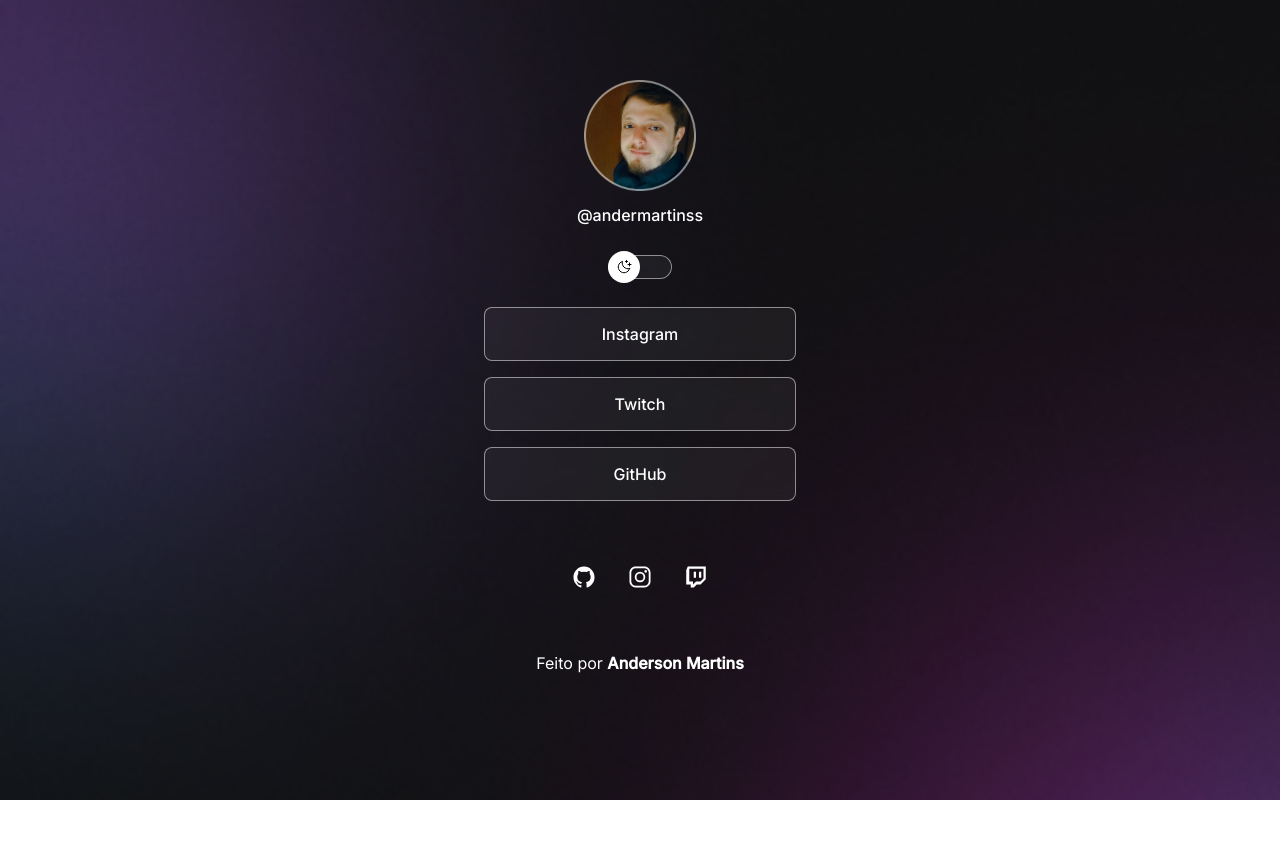
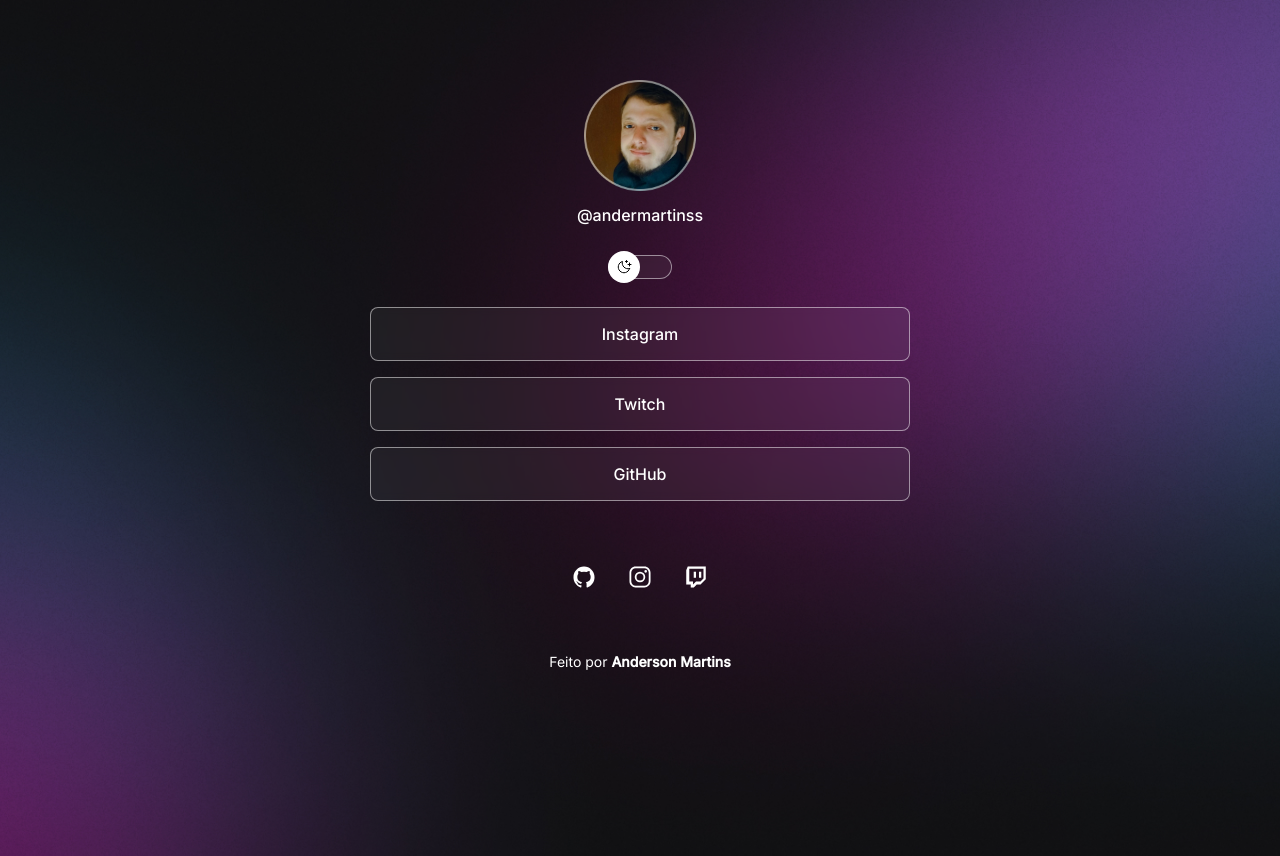
Before and after one commit to AnderMartins/Meus-Links, a plain HTML site: page index.html in a window 1280 px wide. Before the commit the page ends 800 px from the top, so only its background shows below. Drawn offline with nearby package versions, Linux system fonts and the light colour scheme.

Commit message:
Change backgroud and add media queries

```diff
--- a/style.css
+++ b/style.css
@@ -26,6 +26,7 @@
 
 body {
   background: var(--bg-url) no-repeat top center/cover;
+  height: 100vh;
 }
 
 body * {
@@ -34,7 +35,8 @@ body * {
 }
 
 #container {
-  width: 360px;
+  width: 100%;
+  max-width: 588px;
   margin: 56px auto 0px;
   padding: 0 24px;
 }
@@ -144,4 +146,16 @@ ul li a:hover {
 footer {
   padding: 24px;
   text-align: center;
+  font-size: 14px;
 }
+
+/* media queries */
+@media (min-width: 700px) {
+  :root {
+    --bg-url: url(./assets/bg-desktop.jpg);
+  }
+
+  .light {
+    --bg-url: url(./assets/bg-desktop-light.jpg);
+  }
+}
```
